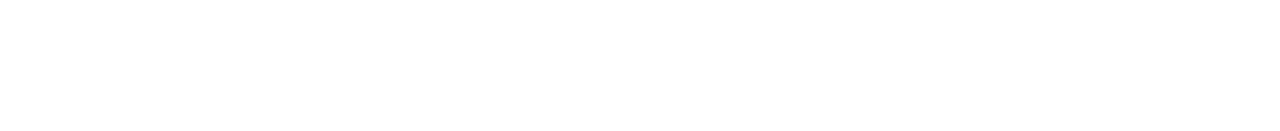
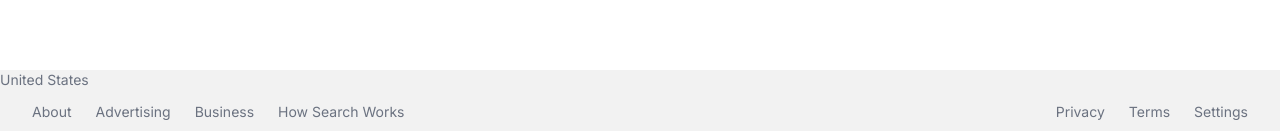
Before and after one commit to Roshan-Nayak1/google-next, a Next.js app: page / in a window 1280 px wide. Shown: the part 666-797 px from the top of the page. Built offline with nearby package versions, Linux system fonts and the light colour scheme; no server answers.

Commit message:
add footer component

```diff
--- a/src/app/layout.js
+++ b/src/app/layout.js
@@ -1,5 +1,6 @@
 import { Inter } from "next/font/google";
 import "./globals.css";
+import { Footer } from "@/components/Footer";
 
 const inter = Inter({ subsets: ["latin"] });
 
@@ -11,7 +12,10 @@
 export default function RootLayout({ children }) {
   return (
     <html lang="en">
-      <body className={inter.className}>{children}</body>
+      <body className={inter.className}>
+        {children}
+        <Footer />
+      </body>
     </html>
   );
 }
--- /dev/null
+++ b/src/components/CountryLookup.jsx
@@ -0,0 +1,21 @@
+"use client";
+
+import { useEffect, useState } from "react";
+
+export default function CountryLookup() {
+    const [country, setCountry] = useState('United States')
+
+    useEffect(() => {
+        const getCountry = async () => {
+            const response = await fetch(`https://extreme-ip-lookup.com/json/?key=${process.env.NEXT_PUBLIC_IP_API_KEY}`)
+                .then((res) => res.json())
+                .then((data) => data.country);
+            if (!response) return;
+            setCountry(response);
+        }
+        getCountry();
+    }, []);
+    return (
+        <div>{country}</div>
+    )
+}
--- /dev/null
+++ b/src/components/Footer.jsx
@@ -0,0 +1,25 @@
+import React from 'react'
+import CountryLookup from './CountryLookup'
+
+export const Footer = () => {
+    return (
+        <footer className='absolute bottom-0 text-sm text-gray-500 bg-[#f2f2f2] w-full '>
+            <div className=''>
+                <CountryLookup />
+            </div>
+            <div className='flex flex-col sm:flex-row justify-between items-center px-8 py-3 space-y-7 sm:space-y-0 '>
+                <ul className='flex items-center space-x-6'>
+                    <li className='hover:underline cursor-pointer'>About</li>
+                    <li className='hover:underline cursor-pointer'>Advertising</li>
+                    <li className='hover:underline cursor-pointer'>Business</li>
+                    <li className='hover:underline cursor-pointer'>How Search Works </li>
+                </ul>
+                <ul className='flex items-center space-x-6'>
+                    <li className='hover:underline cursor-pointer'>Privacy</li>
+                    <li className='hover:underline cursor-pointer'>Terms</li>
+                    <li className='hover:underline cursor-pointer'>Settings</li>
+                </ul>
+            </div>
+        </footer>
+    )
+}
```
Also changed, not shown: 1 other file (tests, documents, lock files or other folders).
